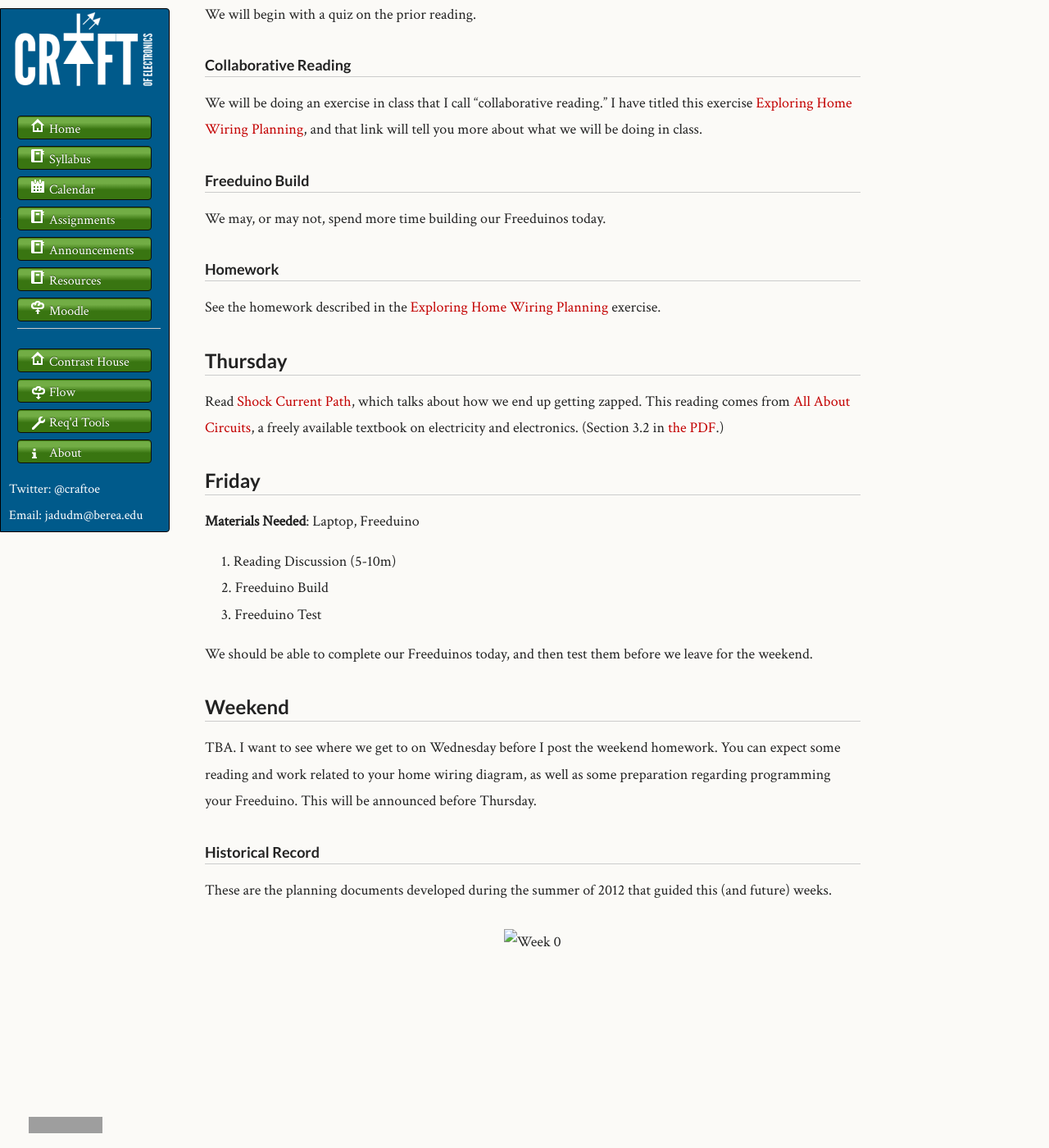
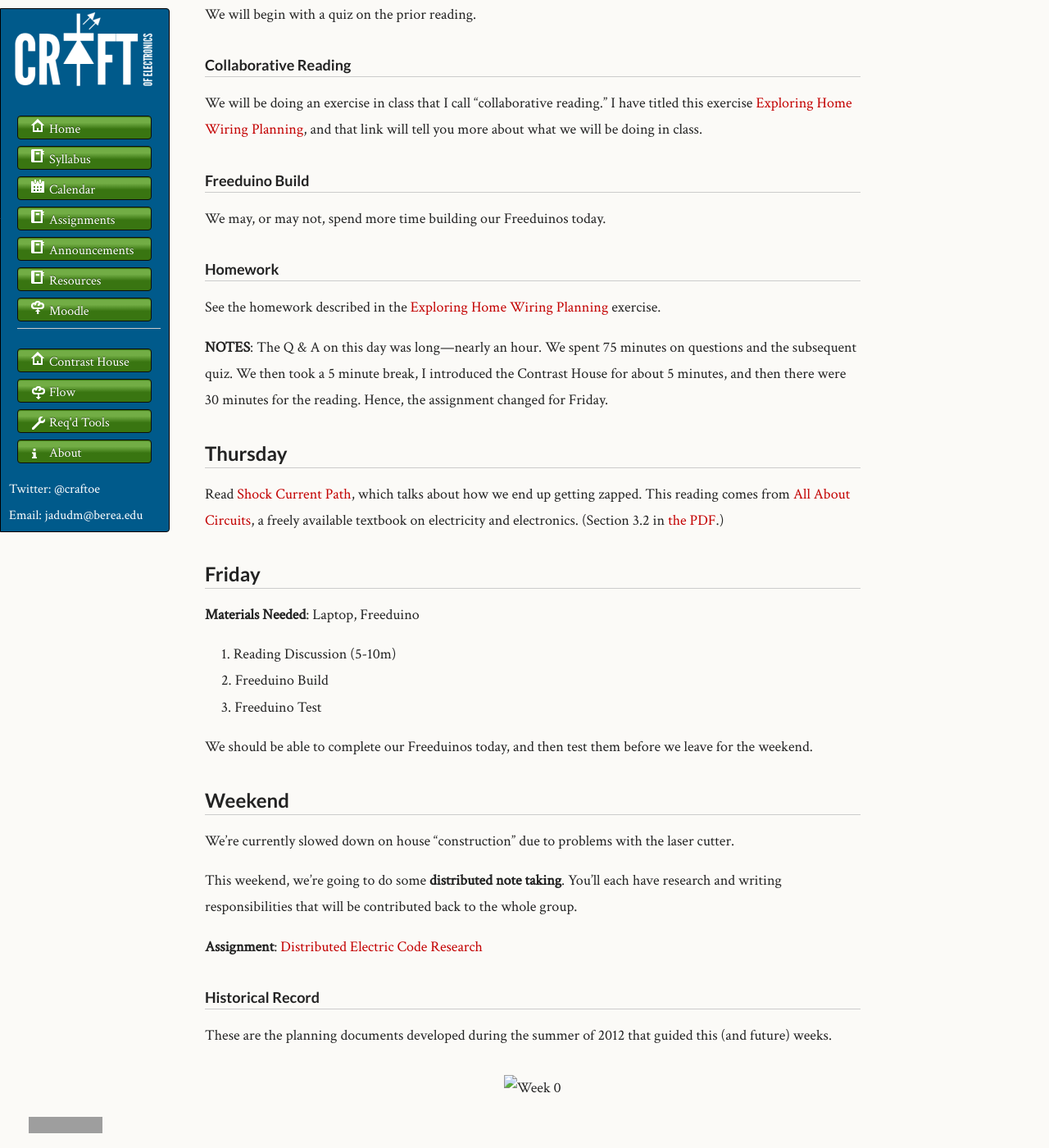
Before and after one commit to craftofelectronics/craftofelectronics.github.com, a Jekyll site: the page built from cal/w02.md, in a window 1280 px wide and 1400 px high, scrolled down 1445 px. Shown: the whole window at 82% size. Built offline with Jekyll 4.4.1, drawn with Linux system fonts in a browser that asks for light colours; grey boxes are pictures that could not be loaded.

Commit message:
Adding weekend activity.

```diff
--- a/cal/w02.md
+++ b/cal/w02.md
@@ -68,6 +68,9 @@ We may, or may not, spend more time building our Freeduinos today.
 
 See the homework described in the [Exploring Home Wiring Planning]({{site.url}}/assignments/exploring-home-wiring-planning.html) exercise.
 
+**NOTES**: The Q & A on this day was long---nearly an hour. We spent 75 minutes on questions and the subsequent quiz. We then took a 5 minute break, I introduced the Contrast House for about 5 minutes, and then there were 30 minutes for the reading. Hence, the assignment changed for Friday.
+
+
 ## Thursday
 
 Read [Shock Current Path](http://www.allaboutcircuits.com/vol_1/chpt_3/3.html), which talks about how we end up getting zapped. This reading comes from [All About Circuits](http://www.allaboutcircuits.com/), a freely available textbook on electricity and electronics. (Section 3.2 in [the PDF](http://www.allaboutcircuits.com/pdf/DC.pdf).)
@@ -84,7 +87,12 @@ We should be able to complete our Freeduinos today, and then test them before we
 
 ## Weekend
 
-TBA. I want to see where we get to on Wednesday before I post the weekend homework. You can expect some reading and work related to your home wiring diagram, as well as some preparation regarding programming your Freeduino. This will be announced before Thursday.
+We're currently slowed down on house "construction" due to problems with the laser cutter.
+
+This weekend, we're going to do some <strong>distributed note taking</strong>. You'll each have research and writing responsibilities that will be contributed back to the whole group.
+
+**Assignment**: [Distributed Electric Code Research]({{ site.url }}/assignments/distributed-electric-code-research.html)
+
 
 ### Historical Record
 
```
Also changed, not shown: assignments/index.md (+2 -0 lines).
